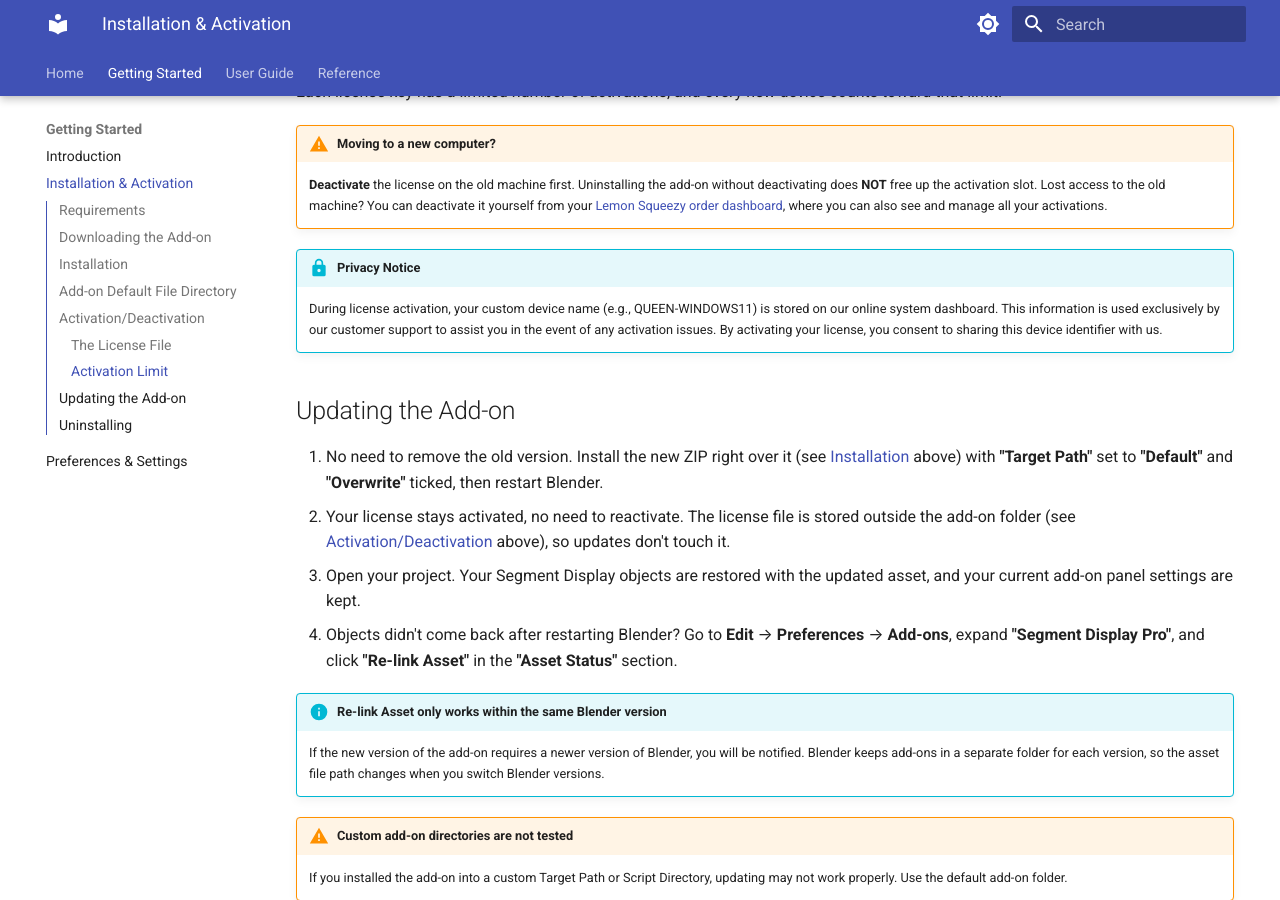
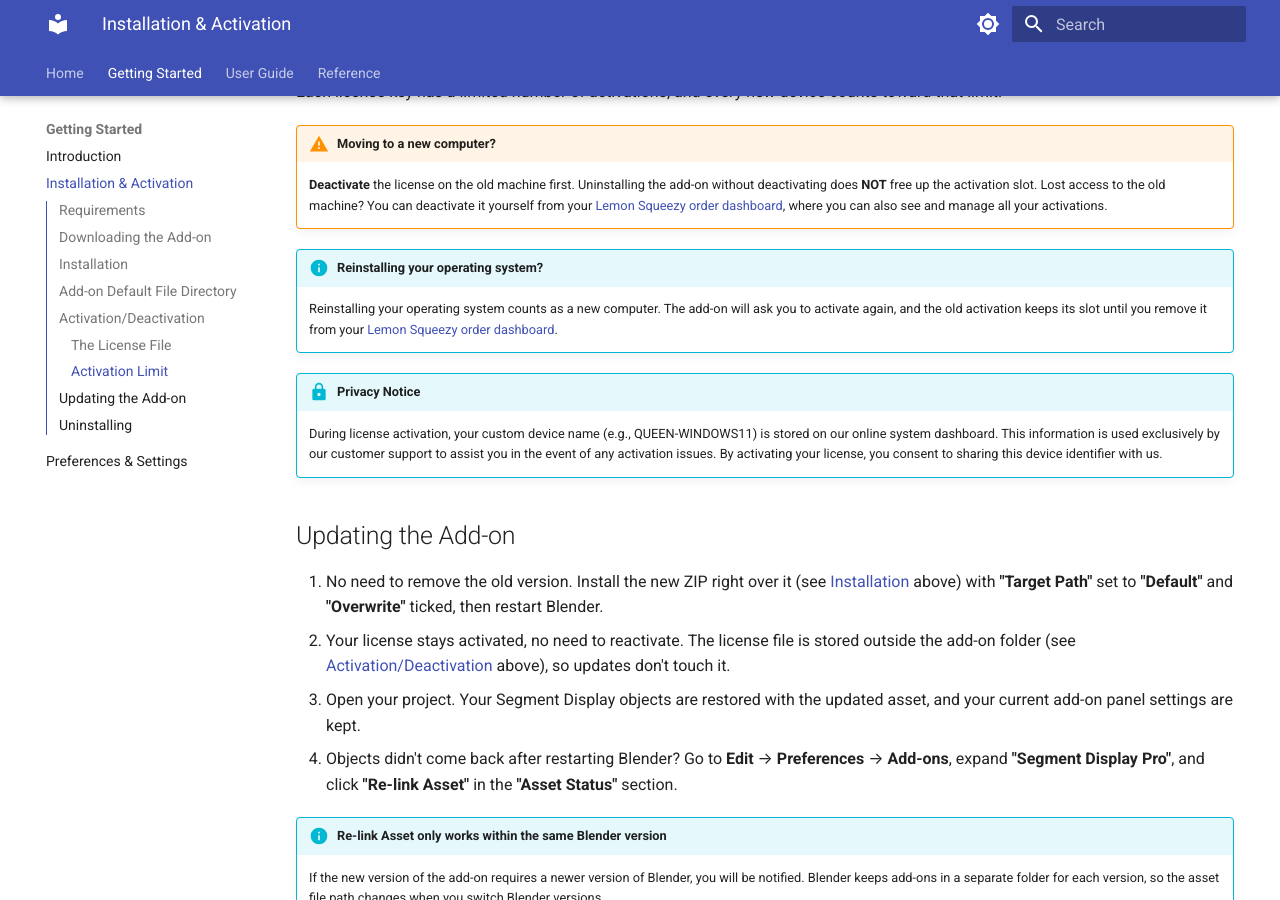
Before and after one commit to ahmetmaya-orion/segment-display-pro-docs, an MkDocs documentation site: the page built from docs/installation.md, in a window 1280 px wide and 900 px high, scrolled down 3513 px. Built offline with MkDocs 1.6.1 and Material for MkDocs 9.7.7, drawn with Linux system fonts in a browser that asks for light colours.

Commit message:
Docs: note that an OS reinstall counts as a new computer

```diff
--- a/docs/installation.md
+++ b/docs/installation.md
@@ -101,6 +101,9 @@
 !!! warning "Moving to a new computer?"
     **Deactivate** the license on the old machine first. Uninstalling the add-on without deactivating does **NOT** free up the activation slot. Lost access to the old machine? You can deactivate it yourself from your <a href="https://app.lemonsqueezy.com/my-orders" target="_blank" rel="noopener">Lemon Squeezy order dashboard</a>, where you can also see and manage all your activations.
 
+!!! info "Reinstalling your operating system?"
+    Reinstalling your operating system counts as a new computer. The add-on will ask you to activate again, and the old activation keeps its slot until you remove it from your <a href="https://app.lemonsqueezy.com/my-orders" target="_blank" rel="noopener">Lemon Squeezy order dashboard</a>.
+
 !!! privacy "Privacy Notice"
     During license activation, your custom device name (e.g., QUEEN-WINDOWS11) is stored on our online system dashboard. This information is used exclusively by our customer support to assist you in the event of any activation issues. By activating your license, you consent to sharing this device identifier with us.
 
```
